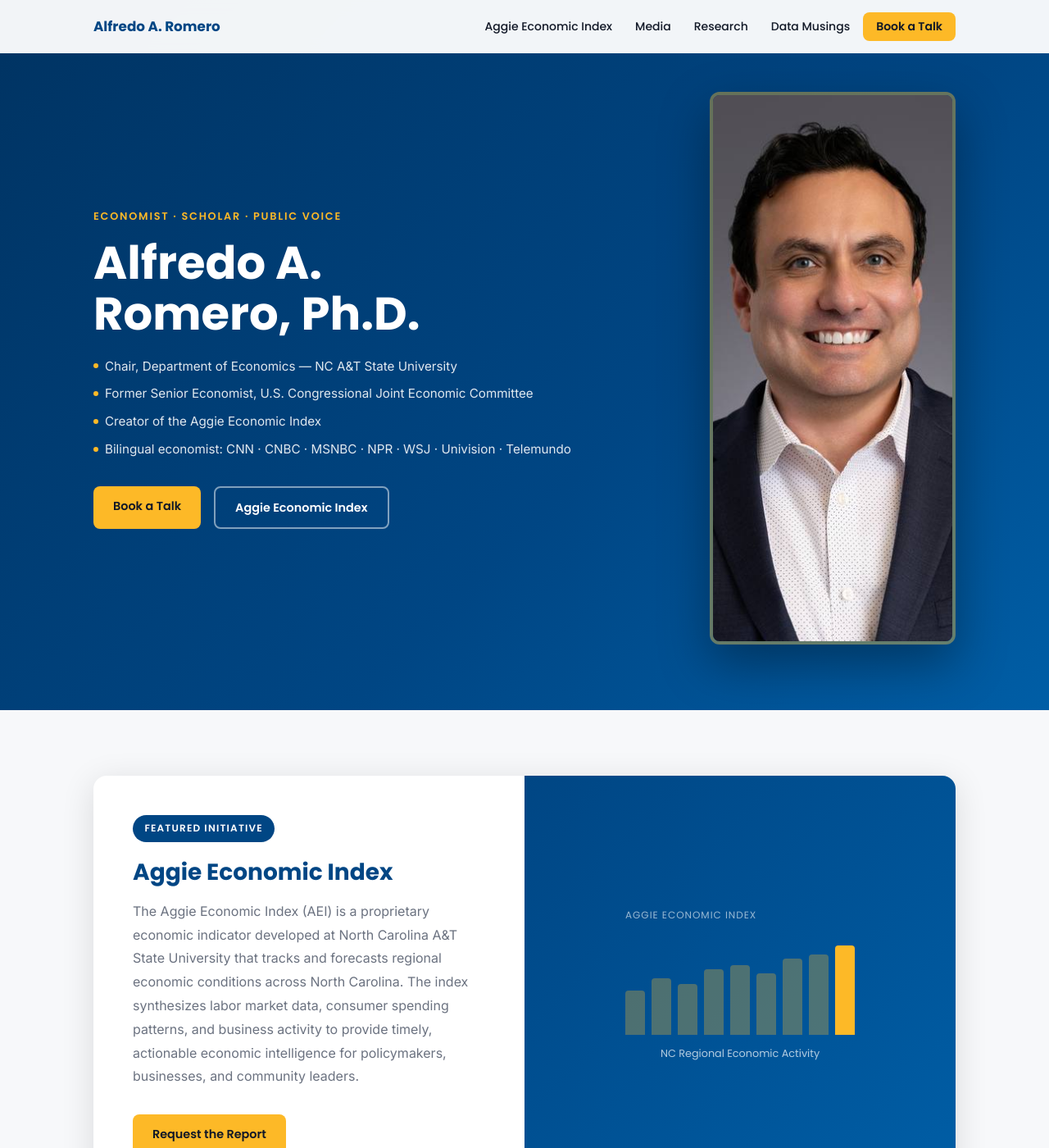
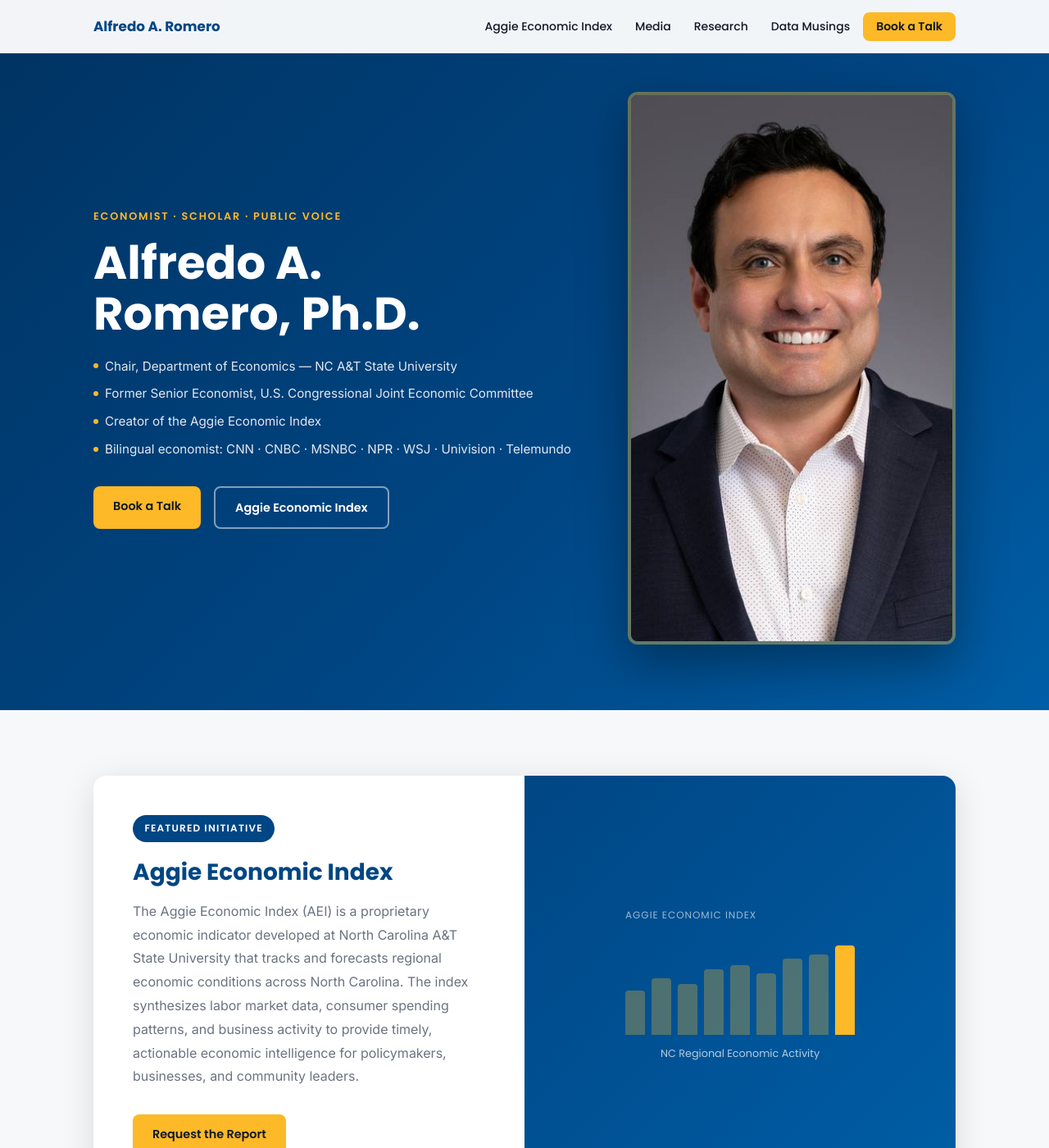
Before and after one commit to MacroInsights/alfredoromero.github.io, a Jekyll site: the page built from index.html, in a window 1280 px wide and 1400 px high. Shown: the whole window at 82% size. Built offline with Jekyll 4.4.1, drawn with Linux system fonts in a browser that asks for light colours; some of the changed text lies outside the part shown.

Commit message:
updating picture

```diff
--- a/assets/css/main.css
+++ b/assets/css/main.css
@@ -162,7 +162,7 @@ section { padding: 5rem 0; }
 
 .hero-inner {
   display: grid;
-  grid-template-columns: 1fr 300px;
+  grid-template-columns: 1fr 400px;
   gap: 4rem;
   align-items: center;
 }
@@ -255,7 +255,7 @@ section { padding: 5rem 0; }
 
 .hero-photo {
   width: 100%;
-  aspect-ratio: 3/4;
+  aspect-ratio: 4/3;
   object-fit: cover;
   object-position: center top;
   border-radius: 12px;
--- a/index.html
+++ b/index.html
@@ -88,74 +88,13 @@ description: "Interim Chair of Economics at NC A&T State University. Former Seni
      ================================================ -->
 <section id="media" class="media-section">
   <div class="container">
-    <span class="section-label">In the Media</span>
+    <span class="section-label">LinkedIn</span>
     <h2 class="section-title">Trusted Voice on the Economy</h2>
-    <p class="section-subtitle">
-      Providing bilingual economic commentary across national and international media in English and Spanish.
-    </p>
-
-    <!-- Logo bar -->
-    <div class="media-logos">
-      <span class="media-logo-badge">CNN</span>
-      <span class="media-logo-badge">CNBC</span>
-      <span class="media-logo-badge">MSNBC</span>
-      <span class="media-logo-badge">NPR</span>
-      <span class="media-logo-badge">Wall Street Journal</span>
-      <span class="media-logo-badge">Barron's</span>
-      <span class="media-logo-badge">Univision</span>
-      <span class="media-logo-badge">Telemundo</span>
-      <span class="media-logo-badge">Voz de América</span>
-      <span class="media-logo-badge">Agencia EFE</span>
-    </div>
-
-    <!-- Featured appearances -->
-    <div class="media-grid">
-
-      <div class="media-card">
-        <p class="media-card-outlet">MSNBC</p>
-        <p class="media-card-title">Commentary on The Inflation Reduction Act</p>
-        <p class="media-card-date">August 16, 2022</p>
-        <a href="commentary-on-msnbc-on-the-inflation-reduction-act-august-16-2022/" class="media-card-link">Watch segment</a>
-      </div>
-
-      <div class="media-card">
-        <p class="media-card-outlet">Univision Noticias</p>
-        <p class="media-card-title">Economic analysis on Univision Noticias</p>
-        <p class="media-card-date">2022</p>
-        <a href="http://uni.vi/Emfr103uak7" class="media-card-link" target="_blank" rel="noopener">Watch segment</a>
-      </div>
-
-      <div class="media-card">
-        <p class="media-card-outlet">Enlace Latino NC</p>
-        <p class="media-card-title">¿Por qué está subiendo el precio de la gasolina y hasta cuándo?</p>
-        <p class="media-card-date">2022</p>
-        <a href="https://enlacelatinonc.org/por-que-esta-subiendo-el-precio-de-la-gasolina-y-hasta-cuando/" class="media-card-link" target="_blank" rel="noopener">Read article</a>
-      </div>
-
-      <div class="media-card">
-        <p class="media-card-outlet">WFMY News 2</p>
-        <p class="media-card-title">Local economic commentary — multiple appearances</p>
-        <p class="media-card-date">2022</p>
-        <a href="commentary-in-wfmy/" class="media-card-link">Watch segments</a>
-      </div>
-
-    </div>
-  </div>
-</section>
-
-
-<!-- ================================================
-     TRUSTED VOICE ON LINKEDIN
-     ================================================ -->
-<section id="linkedin" class="media-section" style="background: var(--off-white);">
-  <div class="container">
-    <span class="section-label">LinkedIn</span>
-    <h2 class="section-title">Trusted Voice on LinkedIn</h2>
     <p class="section-subtitle">
       Economic commentary and analysis shared on LinkedIn.
     </p>
 
-    <div class="media-grid linkedin-grid">
+    <div class="media-grid">
       {% for item in site.data.media %}
       <div class="media-card">
         <p class="media-card-outlet">{{ item.outlet }}</p>
```
